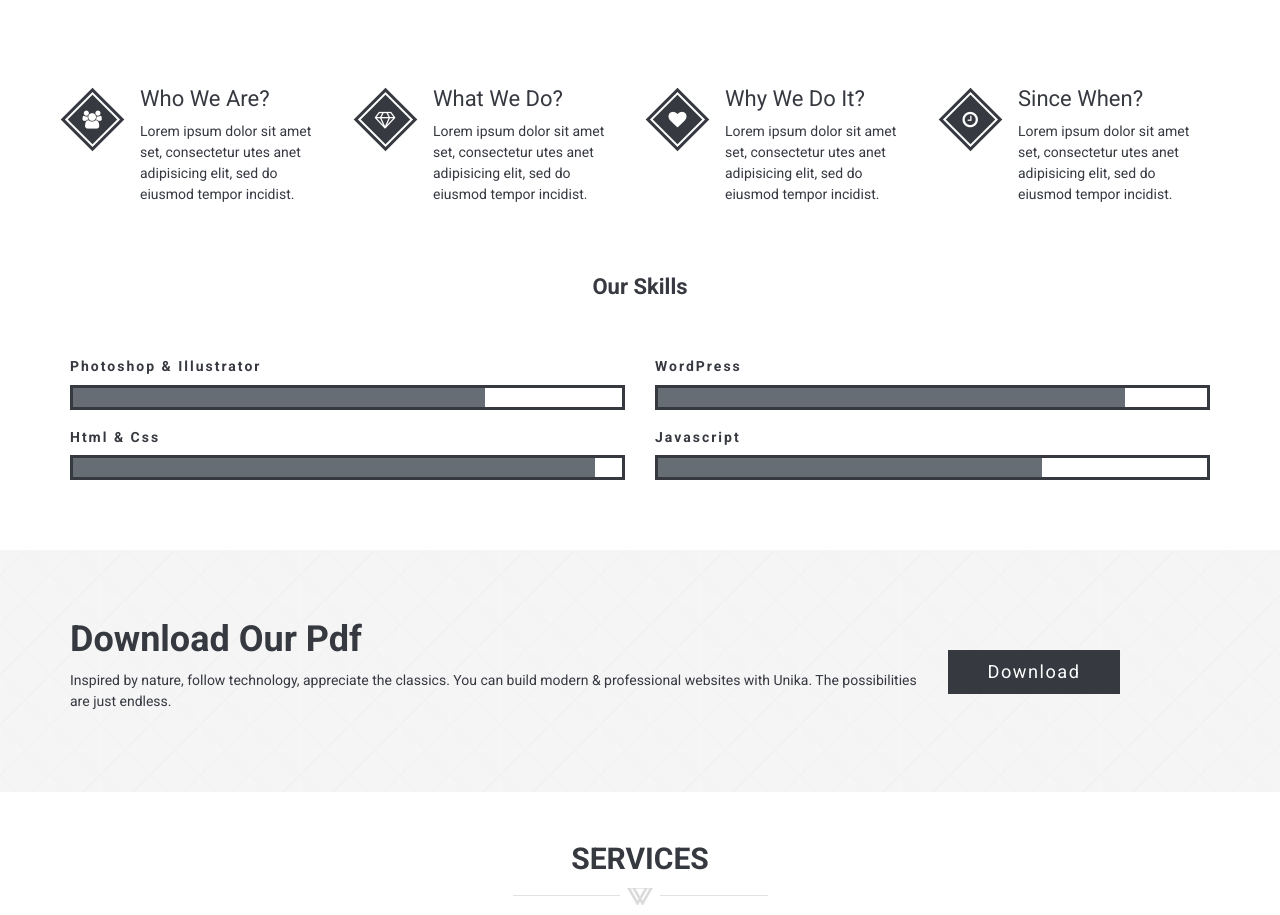
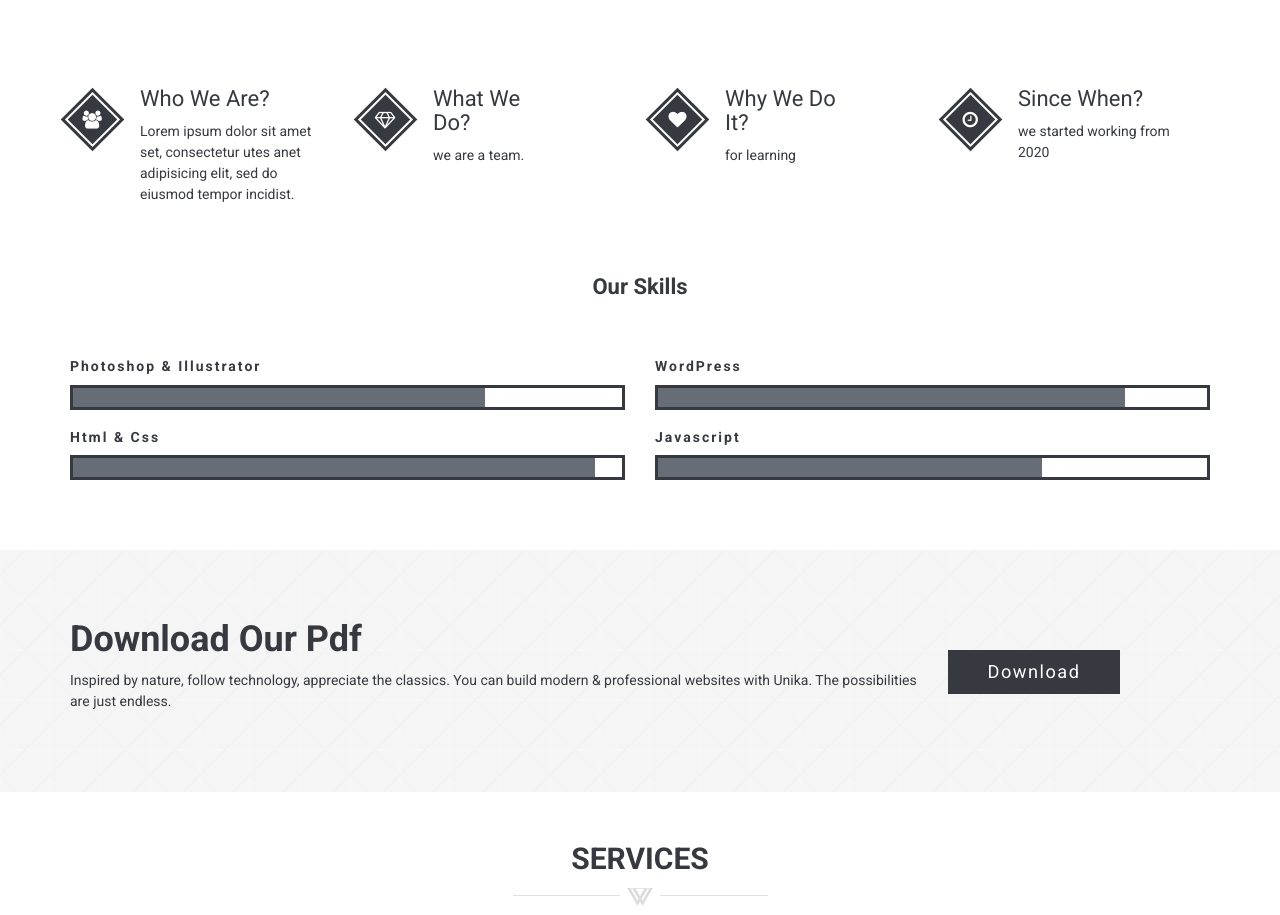
Before and after one commit to axewolf21/joshua-site, a plain HTML site: page index.html in a window 1280 px wide. Shown: the part 950-1865 px from the top of the page. Drawn offline with Linux system fonts and the light colour scheme; files whose address does not match are found by name.

Commit message:
Update index.html

```diff
--- a/index.html
+++ b/index.html
@@ -38,10 +38,7 @@
 		<!-- HTML5 Shim and Respond.js IE8 support of HTML5 elements and media queries -->
 		<!-- WARNING: Respond.js doesn't work if you view the page via file:// -->
 
-		<!--[if lt IE 9]>
-			<script src="https://oss.maxcdn.com/html5shiv/3.7.2/html5shiv.min.js"></script>
-			<script src="https://oss.maxcdn.com/respond/1.4.2/respond.min.js"></script>
-		<![endif]-->
+
 
 	</head>
 
@@ -159,7 +156,7 @@
                                     <span class="rotate-box-icon"><i class="fa fa-diamond"></i></span>
                                     <div class="rotate-box-info">
                                         <h4>What We Do?</h4>
-                                        <p>Lorem ipsum dolor sit amet set, consectetur utes anet adipisicing elit, sed do eiusmod tempor incidist.</p>
+                                        <p>we are a team.</p>
                                     </div>
                                 </a>
                             </div>
@@ -169,7 +166,7 @@
                                     <span class="rotate-box-icon"><i class="fa fa-heart"></i></span>
                                     <div class="rotate-box-info">
                                         <h4>Why We Do It?</h4>
-                                        <p>Lorem ipsum dolor sit amet set, consectetur utes anet adipisicing elit, sed do eiusmod tempor incidist.</p>
+                                        <p>for learning </p>
                                     </div>
                                 </a>
                             </div>
@@ -179,7 +176,7 @@
                                     <span class="rotate-box-icon"><i class="fa fa-clock-o"></i></span>
                                     <div class="rotate-box-info">
                                         <h4>Since When?</h4>
-                                        <p>Lorem ipsum dolor sit amet set, consectetur utes anet adipisicing elit, sed do eiusmod tempor incidist.</p>
+                                        <p>we started working from 2020 </p>
                                     </div>
                                 </a>
                             </div>
```
